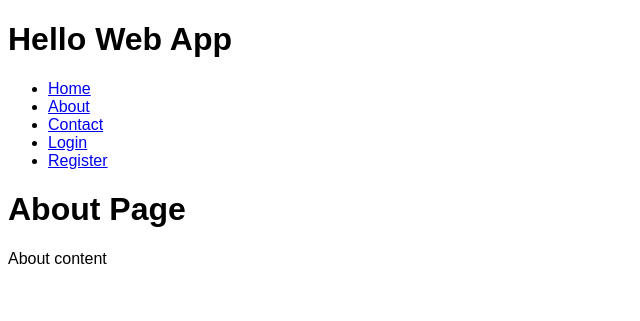
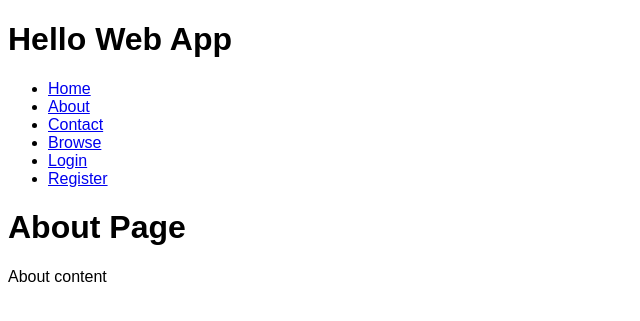
Before and after one commit to scsaxe/hello_web_app, a Django app: page /about/ in a window 1280 px wide. Shown: the top 321 px of the page, without its empty margins (0-640 px from the left). Run offline with Django 3.2, Linux system fonts and the light colour scheme.

Commit message:
Added browse feature. Finished through Chapter 11. Redirect is a littl wonky.

```diff
--- a/collection/templates/layouts/base.html
+++ b/collection/templates/layouts/base.html
@@ -14,6 +14,7 @@
                 <li><a href="{% url 'home' %}">Home</a></li>
                 <li><a href="{% url 'about' %}">About</a></li>
                 <li><a href="{% url 'contact' %}">Contact</a></li>
+                <li><a href="{% url 'browse' %}">Browse</a></li>
                 {% if user.is_authenticated %}
                 <li><a href="{% url 'auth_logout' %}">Logout</a></li>
                 {% else %}
--- a/hellowebapp/urls.py
+++ b/hellowebapp/urls.py
@@ -6,7 +6,7 @@ from django.contrib.auth.views import (
     password_reset_confirm,
     password_reset_complete,
 )
-from django.views.generic import TemplateView
+from django.views.generic import RedirectView, TemplateView
 
 from collection.backends import MyRegistrationView
 
@@ -18,11 +18,24 @@ urlpatterns = patterns('',
     url(r'^contact/$',
         TemplateView.as_view(template_name='contact.html'),
         name='contact'),
+    url(r'^restaurants/$', RedirectView.as_view(
+        pattern_name='browse')),
     url(r'^restaurants/(?P<slug>[-\w]+)/$',
         'collection.views.restaurant_detail',
         name='restaurant_detail'),
     url(r'^restaurants/(?P<slug>[-\w]+)/edit/$',
         'collection.views.edit_restaurant', name='edit_restaurant'),
+
+    # browsing
+    url(r'^browse/$', RedirectView.as_view(
+        pattern_name='browse')),
+    url(r'^browse/name/$',
+        'collection.views.browse_by_name',
+        name='browse'),
+    url(r'^browse/name/(?P<initial>[-\w]+)/$',
+        'collection.views.browse_by_name',
+        name='browse_by_name'),
+    # Account & Registration urls
     url(r'^accounts/password/reset/$', password_reset,
         {'template_name': 'registration/password_reset_form.html'},
         name="password_reset"),
```
Also changed, not shown: collection/views.py (+14 -0 lines).
